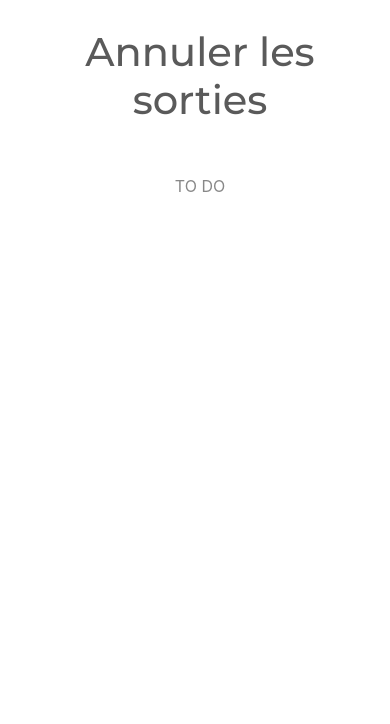
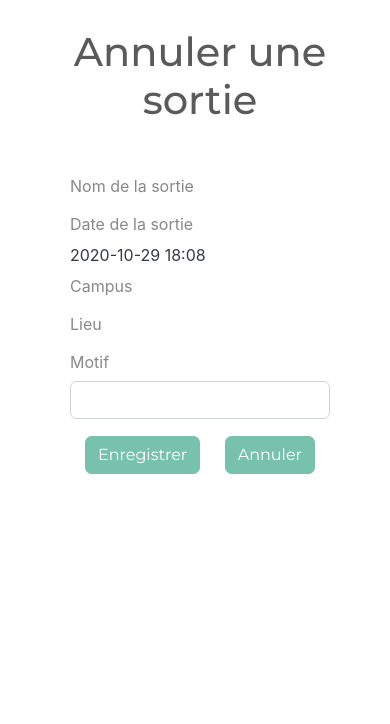
Before and after one commit to CarineLeonard/sortir.com, a Symfony app: template templates/sortie/annuler.html.twig in a window 390 px wide. Shown: the part 56-780 px from the top of the page. Run offline with Twig, Linux system fonts and the light colour scheme; the template is opened without the code that fills it, so the values that code supplies are empty; form fields are guessed from the names that the template uses; some libraries are stand-ins or nearby versions.

Commit message:
Annuler sortie OK

```diff
--- a/templates/sortie/annuler.html.twig
+++ b/templates/sortie/annuler.html.twig
@@ -1,8 +1,47 @@
 {% extends 'base.html.twig' %}
 
-{% block title %}Annuler les sorties{% endblock %}
-{% block titre %}Annuler les sorties{% endblock %}
+{% block title %}Annuler une sortie{% endblock %}
+{% block titre %}Annuler une sortie{% endblock %}
 
 {% block body %}
-    <p>TO DO</p>
+    <div class="text-left col-sm-12">
+        <div class="form-inline justify-content-center">
+            <div class="col-lg-2 offset-lg-4 col-md-3 offset-md-3 col-sm-4 offset-sm-2 text-nowrap">Nom de la sortie</div>
+            <div class="col-sm-6">
+                <div id="nom" class="form-control-plaintext text-dark text">{{ sortie.nom }}</div>
+            </div>
+        </div>
+        <div class="form-inline justify-content-center">
+            <div class="col-lg-2 offset-lg-4 col-md-3 offset-md-3 col-sm-4 offset-sm-2 text-nowrap">Date de la sortie</div>
+            <div class="col-sm-6">
+                <div id="nom" class="form-control-plaintext text-dark">{{ sortie.dateHeureDebut | date('Y-m-d H:i') }}</div>
+            </div>
+        </div>
+        <div class="form-inline justify-content-center">
+            <div class="col-lg-2 offset-lg-4 col-md-3 offset-md-3 col-sm-4 offset-sm-2 text-nowrap">Campus</div>
+            <div class="col-sm-6">
+                <div id="nom" class="form-control-plaintext text-dark">{{ sortie.organisateur.campus }}</div>
+            </div>
+        </div>
+        <div class="form-inline justify-content-center">
+            <div class="col-lg-2 offset-lg-4 col-md-3 offset-md-3 col-sm-4 offset-sm-2 text-nowrap">Lieu</div>
+            <div class="col-sm-6">
+                <div id="nom" class="form-control-plaintext text-dark">{{ sortie.lieu.nom }} {{ sortie.lieu.rue }} {{ sortie.lieu.ville.codePostal }} {{ sortie.lieu.ville.nom }}</div>
+            </div>
+        </div>
+        {{ form_start(sortieForm) }}
+        <div class="form-inline justify-content-center d-flex align-items-start">
+            <div class="col-lg-2 offset-lg-4 col-md-3 offset-md-3 col-sm-4 offset-sm-2 text-nowrap">Motif</div>
+            <div class="col-sm-6">
+                <div id="nom" class="form-control-plaintext text-dark">
+                    {{ form_widget(sortieForm.infosSortie,{ 'attr': {'rows': '6', 'style': 'width: 100%'} }) }}
+                </div>
+            </div>
+        </div>
+        <div class="text-center">
+            <button type="submit" name="enregistrer" class="btn btn-primary">Enregistrer</button>
+            <a href="{{ path('main_index') }}" class="btn btn-primary">Annuler</a>
+        </div>
+        {{ form_end(sortieForm) }}
+    </div>
 {% endblock %}
```
Also changed, not shown: src/Controller/SortieController.php (+45 -4 lines), 1 other file.
